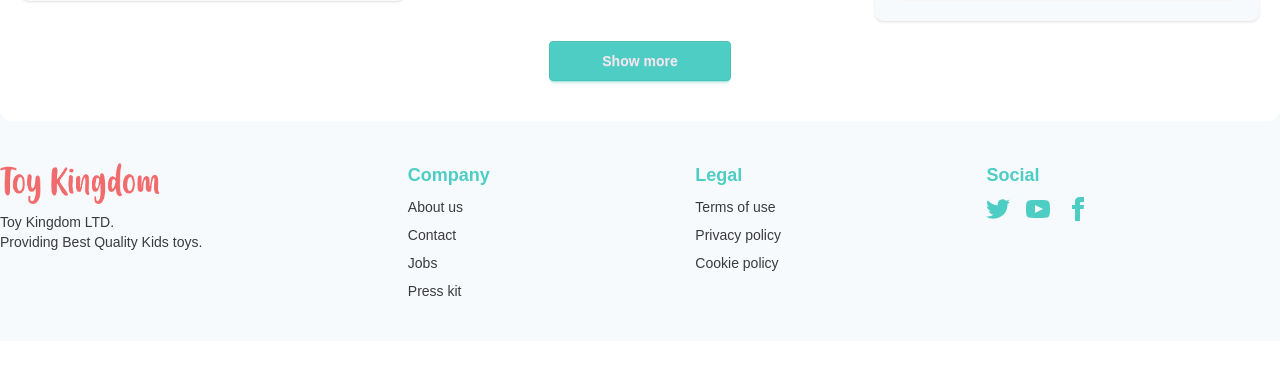
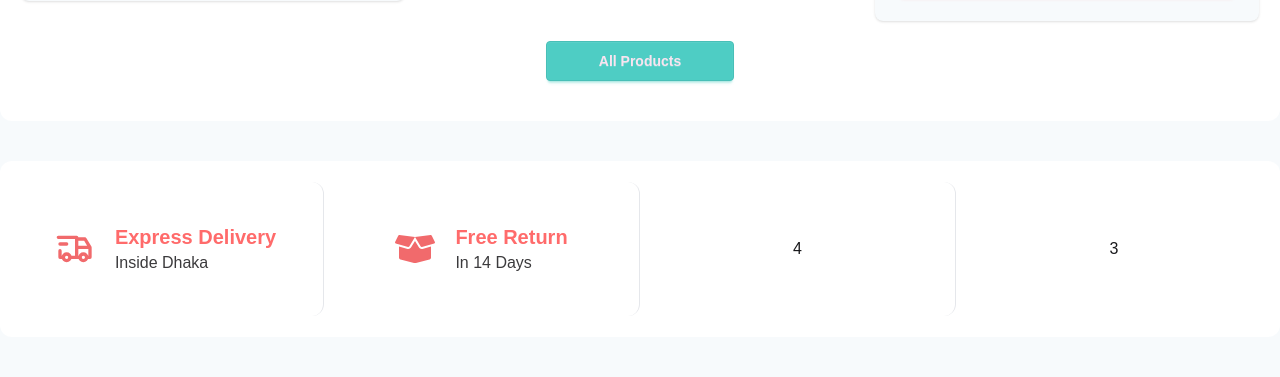
Before and after one commit to mjh-shikder/A-09-Toy-Kingdom-Web-App, a React (Vite) app: page / in a window 1280 px wide. Shown: the part 1647-2024 px from the top of the page. Before the commit the page ends 1988 px from the top, so only its background shows below. Built offline with nearby package versions, Linux system fonts and the light colour scheme; a web font is replaced by a local one.

Commit message:
Our Features section adde

```diff
--- a/src/components/Layouts/HomeLayout.jsx
+++ b/src/components/Layouts/HomeLayout.jsx
@@ -3,10 +3,12 @@ import { Outlet } from "react-router";
 import Navbar from "../Navbar";
 import Footer from "../Footer";
 import MyContainer from "../MyContainer";
+import OurFeatures from "../OurFeatures";
 
 const HomeLayout = () => {
   return (
     <div className="bg-base-200">
+      <title>Toys Kingdom - Home</title>
       <header>
         <nav>
           <MyContainer>
@@ -16,7 +18,12 @@ const HomeLayout = () => {
       </header>
       <main>
         <MyContainer>
-          <Outlet></Outlet>
+          <section>
+            <Outlet></Outlet>
+          </section>
+          <section>
+            <OurFeatures></OurFeatures>
+          </section>
         </MyContainer>
       </main>
       <footer>
--- /dev/null
+++ b/src/components/OurFeatures.jsx
@@ -0,0 +1,37 @@
+import React from "react";
+import MyContainer from "./MyContainer";
+import { TbTruckDelivery, TbTruckLoading } from "react-icons/tb";
+import { FaBoxOpen } from "react-icons/fa";
+
+const OurFeatures = () => {
+  return (
+    <div className="flex justify-between items-center bg-base-100 mt-10 rounded-xl p-2 h-44">
+      <div className="w-3/12 h-10/12 border-r border-gray-200 rounded-xl flex items-center justify-center gap-5">
+        <div>
+          <TbTruckDelivery color="#f16a6c" size={40}></TbTruckDelivery>
+        </div>
+        <div className="text-primary ">
+          <h3 className="textsecon font-semibold text-xl ">Express Delivery</h3>
+          <p className="text-accent ">Inside Dhaka</p>
+        </div>
+      </div>
+      <div className="w-3/12 h-10/12 border-r border-gray-200 rounded-xl flex items-center justify-center gap-5 ">
+        <div>
+          <FaBoxOpen color="#f16a6c" size={40}></FaBoxOpen>
+        </div>
+        <div className="text-primary ">
+          <h3 className="textsecon font-semibold text-xl ">Free Return</h3>
+          <p className="text-accent ">In 14 Days</p>
+        </div>
+      </div>
+      <div className="w-3/12 h-10/12 border-r border-gray-200 rounded-xl flex items-center justify-center gap-5">
+        4
+      </div>
+      <div className="w-3/12 h-10/12  rounded-xl flex items-center justify-center gap-5 ">
+        3
+      </div>
+    </div>
+  );
+};
+
+export default OurFeatures;
--- a/src/components/Pages/AllToys.jsx
+++ b/src/components/Pages/AllToys.jsx
@@ -10,6 +10,7 @@ const AllToys = () => {
 
   return (
     <div className="bg-base-200">
+      <title>Toys Kingdom - All Toys</title>
       <MyContainer>
 
               <section className="bg-white rounded-xl p-10 mt-10">
--- a/src/components/Pages/ProfilePage.jsx
+++ b/src/components/Pages/ProfilePage.jsx
@@ -3,6 +3,7 @@ import React from 'react';
 const ProfilePage = () => {
     return (
         <div>
+            <title>Toys Kingdom - Profile</title>
             Profile page
         </div>
     );
--- a/src/components/home/Popular.jsx
+++ b/src/components/home/Popular.jsx
@@ -18,7 +18,7 @@ const Popular = ({ popularData }) => {
 
             </div>
             <div className='flex justify-center '>
-            <Link to={'/all-toys'} className='btn btn-secondary px-13 text-center hover:btn-primary '>Show more</Link>
+            <Link to={'/all-toys'} className='btn btn-secondary px-13 text-center hover:btn-primary '>All Products</Link>
             </div>
         </div>
     );
--- a/src/components/home/Slider.jsx
+++ b/src/components/home/Slider.jsx
@@ -11,7 +11,7 @@ export default function Slider() {
       <Swiper
         spaceBetween={20}
         slidesPerView={1}
-        modules={[Pagination]}
+        modules={[Pagination, Autoplay]}
         pagination={{ clickable: true }}
         loop={true}
         autoplay={{ delay: 5000 }}
--- a/src/routes/Router.jsx
+++ b/src/routes/Router.jsx
@@ -16,7 +16,7 @@ export const router = createBrowserRouter([
       {
         index: true,
         element: <HomePage></HomePage>,
-        loader: () => fetch("./popular.json"),
+        loader: () => fetch("/popular.json"),
         hydrateFallbackElement: <Loading></Loading>,
       },
       {
```
